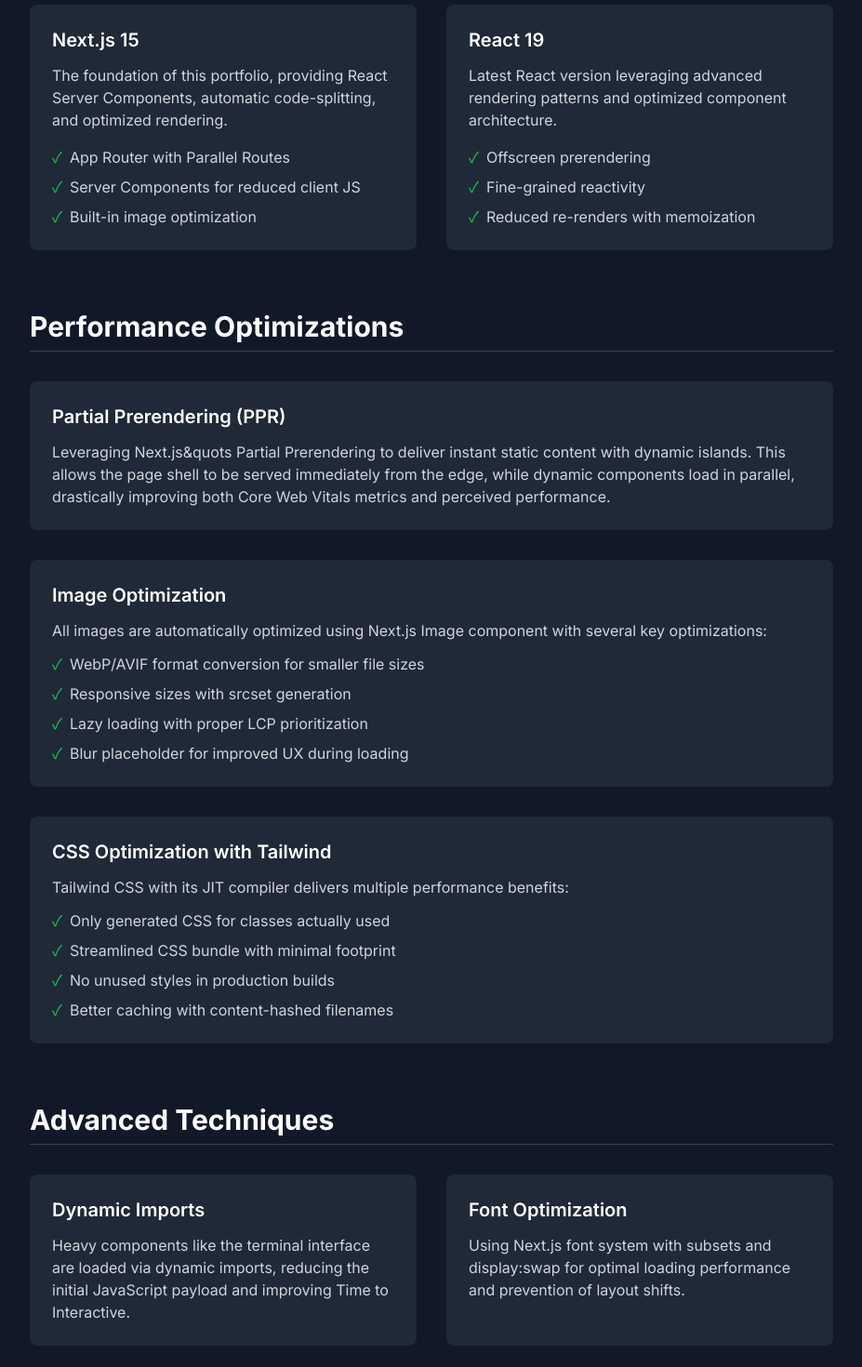
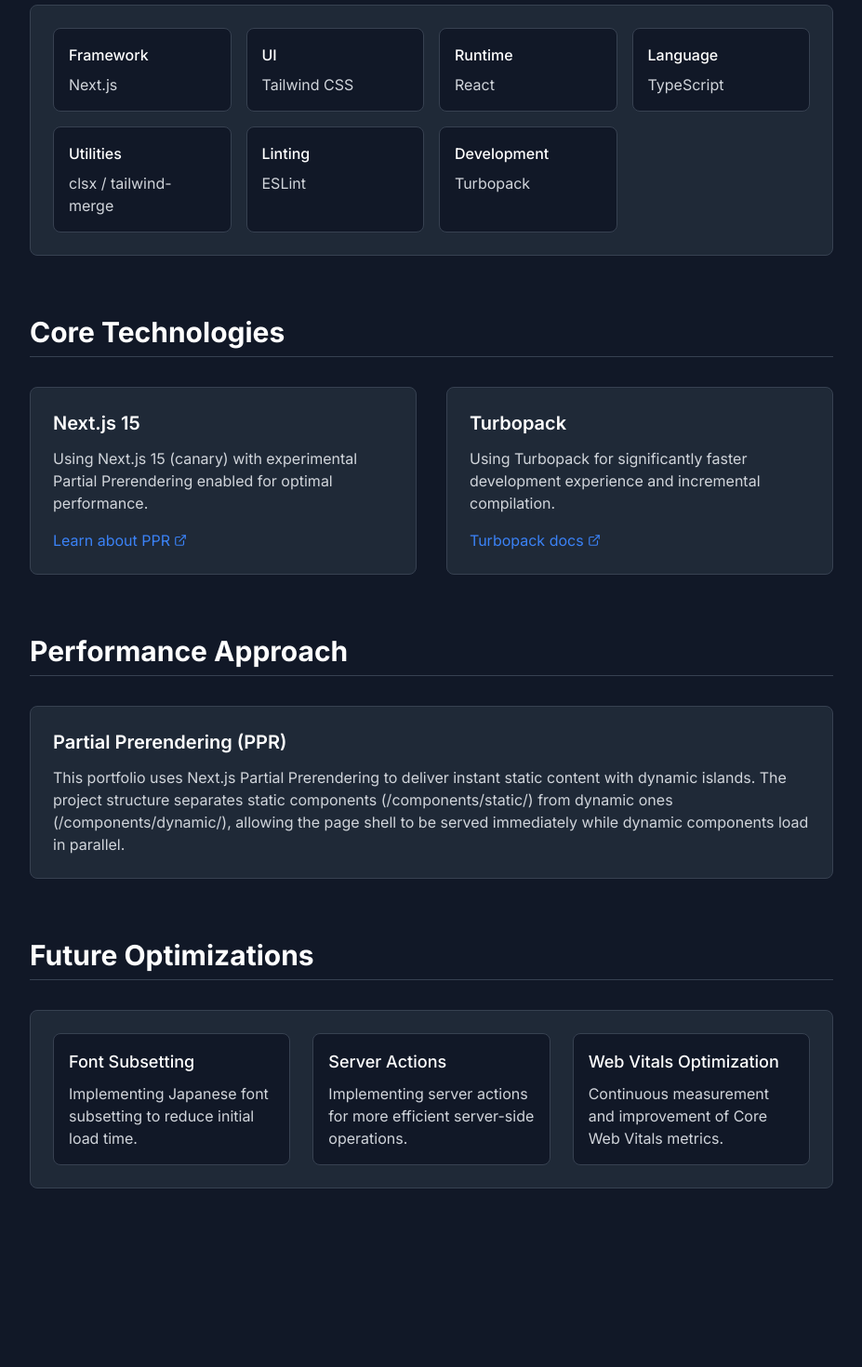
Before and after one commit to enumura1/portofolio-site-v3, a Next.js app: page /tech-stack in a window 1280 px wide. Shown: the part 400-1870 px from the top of the page at 93% size, without its empty margins (176-1103 px from the left). After the commit the page ends 1742 px from the top, so only its background shows below. Built offline with nearby package versions, Linux system fonts and the light colour scheme.

Commit message:
refactor:tech-stack page content

```diff
--- a/src/app/tech-stack/page.tsx
+++ b/src/app/tech-stack/page.tsx
@@ -1,8 +1,9 @@
 import Link from 'next/link'
+import { ExternalLink } from 'lucide-react'
 
 export const metadata = {
-  title: 'Web Performance Insights | enumura1',
-  description: 'Frontend performance optimization techniques and strategies used in this portfolio',
+  title: 'Tech Stack | enumura1',
+  description: 'Modern web technologies used in this portfolio',
 }
 
 export default function TechStack() {
@@ -24,194 +25,133 @@
 
         <section className="mb-16">
           <h2 className="text-2xl md:text-3xl font-bold mb-8 pb-2 border-b border-gray-200 dark:border-gray-700">
-            Core Technologies
+            Technology Stack
           </h2>
-          <div className="grid grid-cols-1 md:grid-cols-2 gap-8">
-            <div className="bg-gray-50 dark:bg-gray-800 p-6 rounded-lg">
-              <h3 className="text-xl font-semibold mb-3">Next.js 15</h3>
-              <p className="text-gray-600 dark:text-gray-300 mb-4">
-                The foundation of this portfolio, providing React Server Components,
-                automatic code-splitting, and optimized rendering.
-              </p>
-              <ul className="space-y-2 text-gray-600 dark:text-gray-300">
-                <li className="flex items-start">
-                  <span className="text-green-500 mr-2">✓</span>
-                  <span>App Router with Parallel Routes</span>
-                </li>
-                <li className="flex items-start">
-                  <span className="text-green-500 mr-2">✓</span>
-                  <span>Server Components for reduced client JS</span>
-                </li>
-                <li className="flex items-start">
-                  <span className="text-green-500 mr-2">✓</span>
-                  <span>Built-in image optimization</span>
-                </li>
-              </ul>
-            </div>
 
-            <div className="bg-gray-50 dark:bg-gray-800 p-6 rounded-lg">
-              <h3 className="text-xl font-semibold mb-3">React 19</h3>
-              <p className="text-gray-600 dark:text-gray-300 mb-4">
-                Latest React version leveraging advanced rendering patterns
-                and optimized component architecture.
-              </p>
-              <ul className="space-y-2 text-gray-600 dark:text-gray-300">
-                <li className="flex items-start">
-                  <span className="text-green-500 mr-2">✓</span>
-                  <span>Offscreen prerendering</span>
-                </li>
-                <li className="flex items-start">
-                  <span className="text-green-500 mr-2">✓</span>
-                  <span>Fine-grained reactivity</span>
-                </li>
-                <li className="flex items-start">
-                  <span className="text-green-500 mr-2">✓</span>
-                  <span>Reduced re-renders with memoization</span>
-                </li>
-              </ul>
+          <div className="bg-gray-50 dark:bg-gray-800 p-6 rounded-lg border border-gray-200 dark:border-gray-700 transition-all hover:border-blue-200 dark:hover:border-blue-700 hover:shadow-md">
+            <div className="grid grid-cols-2 md:grid-cols-4 gap-4">
+              <div className="bg-white dark:bg-gray-900 p-4 rounded-lg border border-gray-200 dark:border-gray-700 transition-all hover:border-blue-200 dark:hover:border-blue-700 hover:shadow-sm">
+                <h4 className="font-medium mb-2">Framework</h4>
+                <p className="text-gray-600 dark:text-gray-300">Next.js</p>
+              </div>
+
+              <div className="bg-white dark:bg-gray-900 p-4 rounded-lg border border-gray-200 dark:border-gray-700 transition-all hover:border-blue-200 dark:hover:border-blue-700 hover:shadow-sm">
+                <h4 className="font-medium mb-2">UI</h4>
+                <p className="text-gray-600 dark:text-gray-300">Tailwind CSS</p>
+              </div>
+
+              <div className="bg-white dark:bg-gray-900 p-4 rounded-lg border border-gray-200 dark:border-gray-700 transition-all hover:border-blue-200 dark:hover:border-blue-700 hover:shadow-sm">
+                <h4 className="font-medium mb-2">Runtime</h4>
+                <p className="text-gray-600 dark:text-gray-300">React</p>
+              </div>
+
+              <div className="bg-white dark:bg-gray-900 p-4 rounded-lg border border-gray-200 dark:border-gray-700 transition-all hover:border-blue-200 dark:hover:border-blue-700 hover:shadow-sm">
+                <h4 className="font-medium mb-2">Language</h4>
+                <p className="text-gray-600 dark:text-gray-300">TypeScript</p>
+              </div>
+
+              <div className="bg-white dark:bg-gray-900 p-4 rounded-lg border border-gray-200 dark:border-gray-700 transition-all hover:border-blue-200 dark:hover:border-blue-700 hover:shadow-sm">
+                <h4 className="font-medium mb-2">Utilities</h4>
+                <p className="text-gray-600 dark:text-gray-300">clsx / tailwind-merge</p>
+              </div>
+
+              <div className="bg-white dark:bg-gray-900 p-4 rounded-lg border border-gray-200 dark:border-gray-700 transition-all hover:border-blue-200 dark:hover:border-blue-700 hover:shadow-sm">
+                <h4 className="font-medium mb-2">Linting</h4>
+                <p className="text-gray-600 dark:text-gray-300">ESLint</p>
+              </div>
+
+              <div className="bg-white dark:bg-gray-900 p-4 rounded-lg border border-gray-200 dark:border-gray-700 transition-all hover:border-blue-200 dark:hover:border-blue-700 hover:shadow-sm">
+                <h4 className="font-medium mb-2">Development</h4>
+                <p className="text-gray-600 dark:text-gray-300">Turbopack</p>
+              </div>
             </div>
           </div>
         </section>
 
         <section className="mb-16">
           <h2 className="text-2xl md:text-3xl font-bold mb-8 pb-2 border-b border-gray-200 dark:border-gray-700">
-            Performance Optimizations
+            Core Technologies
           </h2>
-
-          <div className="space-y-8">
-            <div className="bg-gray-50 dark:bg-gray-800 p-6 rounded-lg">
-              <h3 className="text-xl font-semibold mb-3">Partial Prerendering (PPR)</h3>
-              <p className="text-gray-600 dark:text-gray-300">
-                Leveraging Next.js&quots Partial Prerendering to deliver instant static content with dynamic islands.
-                This allows the page shell to be served immediately from the edge, while dynamic
-                components load in parallel, drastically improving both Core Web Vitals metrics and
-                perceived performance.
+          <div className="grid grid-cols-1 md:grid-cols-2 gap-8">
+            <div className="bg-gray-50 dark:bg-gray-800 p-6 rounded-lg border border-gray-200 dark:border-gray-700 transition-all hover:border-blue-200 dark:hover:border-blue-700 hover:shadow-md">
+              <h3 className="text-xl font-semibold mb-3">Next.js 15</h3>
+              <p className="text-gray-600 dark:text-gray-300 mb-4">
+                Using Next.js 15 (canary) with experimental Partial Prerendering enabled for optimal performance.
               </p>
+              <div className="flex mt-4">
+                <a
+                  href="https://nextjs.org/docs/app/building-your-application/rendering/partial-prerendering"
+                  target="_blank"
+                  rel="noopener noreferrer"
+                  className="text-blue-500 hover:text-blue-600 inline-flex items-center"
+                >
+                  Learn about PPR <ExternalLink size={14} className="ml-1" />
+                </a>
+              </div>
             </div>
 
-            <div className="bg-gray-50 dark:bg-gray-800 p-6 rounded-lg">
-              <h3 className="text-xl font-semibold mb-3">Image Optimization</h3>
-              <p className="text-gray-600 dark:text-gray-300">
-                All images are automatically optimized using Next.js Image component with several key optimizations:
+            <div className="bg-gray-50 dark:bg-gray-800 p-6 rounded-lg border border-gray-200 dark:border-gray-700 transition-all hover:border-blue-200 dark:hover:border-blue-700 hover:shadow-md">
+              <h3 className="text-xl font-semibold mb-3">Turbopack</h3>
+              <p className="text-gray-600 dark:text-gray-300 mb-4">
+                Using Turbopack for significantly faster development experience and incremental compilation.
               </p>
-              <ul className="mt-3 space-y-2 text-gray-600 dark:text-gray-300">
-                <li className="flex items-start">
-                  <span className="text-green-500 mr-2">✓</span>
-                  <span>WebP/AVIF format conversion for smaller file sizes</span>
-                </li>
-                <li className="flex items-start">
-                  <span className="text-green-500 mr-2">✓</span>
-                  <span>Responsive sizes with srcset generation</span>
-                </li>
-                <li className="flex items-start">
-                  <span className="text-green-500 mr-2">✓</span>
-                  <span>Lazy loading with proper LCP prioritization</span>
-                </li>
-                <li className="flex items-start">
-                  <span className="text-green-500 mr-2">✓</span>
-                  <span>Blur placeholder for improved UX during loading</span>
-                </li>
-              </ul>
-            </div>
-
-            <div className="bg-gray-50 dark:bg-gray-800 p-6 rounded-lg">
-              <h3 className="text-xl font-semibold mb-3">CSS Optimization with Tailwind</h3>
-              <p className="text-gray-600 dark:text-gray-300">
-                Tailwind CSS with its JIT compiler delivers multiple performance benefits:
-              </p>
-              <ul className="mt-3 space-y-2 text-gray-600 dark:text-gray-300">
-                <li className="flex items-start">
-                  <span className="text-green-500 mr-2">✓</span>
-                  <span>Only generated CSS for classes actually used</span>
-                </li>
-                <li className="flex items-start">
-                  <span className="text-green-500 mr-2">✓</span>
-                  <span>Streamlined CSS bundle with minimal footprint</span>
-                </li>
-                <li className="flex items-start">
-                  <span className="text-green-500 mr-2">✓</span>
-                  <span>No unused styles in production builds</span>
-                </li>
-                <li className="flex items-start">
-                  <span className="text-green-500 mr-2">✓</span>
-                  <span>Better caching with content-hashed filenames</span>
-                </li>
-              </ul>
+              <div className="flex mt-4">
+                <a
+                  href="https://turbo.build/pack"
+                  target="_blank"
+                  rel="noopener noreferrer"
+                  className="text-blue-500 hover:text-blue-600 inline-flex items-center"
+                >
+                  Turbopack docs <ExternalLink size={14} className="ml-1" />
+                </a>
+              </div>
             </div>
           </div>
         </section>
 
         <section className="mb-16">
           <h2 className="text-2xl md:text-3xl font-bold mb-8 pb-2 border-b border-gray-200 dark:border-gray-700">
-            Advanced Techniques
+            Performance Approach
           </h2>
 
-          <div className="grid grid-cols-1 md:grid-cols-2 gap-8">
-            <div className="bg-gray-50 dark:bg-gray-800 p-6 rounded-lg">
-              <h3 className="text-xl font-semibold mb-3">Dynamic Imports</h3>
-              <p className="text-gray-600 dark:text-gray-300">
-                Heavy components like the terminal interface are loaded via dynamic imports,
-                reducing the initial JavaScript payload and improving Time to Interactive.
-              </p>
-            </div>
-
-            <div className="bg-gray-50 dark:bg-gray-800 p-6 rounded-lg">
-              <h3 className="text-xl font-semibold mb-3">Font Optimization</h3>
-              <p className="text-gray-600 dark:text-gray-300">
-                Using Next.js font system with subsets and display:swap for optimal loading
-                performance and prevention of layout shifts.
-              </p>
-            </div>
-
-            <div className="bg-gray-50 dark:bg-gray-800 p-6 rounded-lg">
-              <h3 className="text-xl font-semibold mb-3">Route Prefetching</h3>
-              <p className="text-gray-600 dark:text-gray-300">
-                Intelligent prefetching of likely navigation routes to create
-                near-instant page transitions for improved user experience.
-              </p>
-            </div>
-
-            <div className="bg-gray-50 dark:bg-gray-800 p-6 rounded-lg">
-              <h3 className="text-xl font-semibold mb-3">Bundle Analysis</h3>
-              <p className="text-gray-600 dark:text-gray-300">
-                Regular bundle analysis to identify and eliminate unnecessary dependencies
-                and ensure optimal client-side code delivery.
-              </p>
-            </div>
+          <div className="bg-gray-50 dark:bg-gray-800 p-6 rounded-lg border border-gray-200 dark:border-gray-700 transition-all hover:border-blue-200 dark:hover:border-blue-700 hover:shadow-md">
+            <h3 className="text-xl font-semibold mb-3">Partial Prerendering (PPR)</h3>
+            <p className="text-gray-600 dark:text-gray-300">
+              This portfolio uses Next.js Partial Prerendering to deliver instant static content with dynamic islands.
+              The project structure separates static components (/components/static/) from dynamic ones (/components/dynamic/),
+              allowing the page shell to be served immediately while dynamic components load in parallel.
+            </p>
           </div>
         </section>
 
         <section>
           <h2 className="text-2xl md:text-3xl font-bold mb-8 pb-2 border-b border-gray-200 dark:border-gray-700">
-            Performance Metrics
+            Future Optimizations
           </h2>
 
-          <div className="bg-gray-50 dark:bg-gray-800 p-6 rounded-lg">
-            <h3 className="text-xl font-semibold mb-4">Core Web Vitals</h3>
-
-            <div className="grid grid-cols-1 sm:grid-cols-3 gap-6">
-              <div className="bg-white dark:bg-gray-900 p-4 rounded-lg shadow-sm">
-                <div className="text-green-500 text-2xl font-bold mb-2">0.3s</div>
-                <div className="text-gray-700 dark:text-gray-300 font-medium">LCP</div>
-                <div className="text-gray-500 dark:text-gray-400 text-sm mt-1">Largest Contentful Paint</div>
+          <div className="bg-gray-50 dark:bg-gray-800 p-6 rounded-lg border border-gray-200 dark:border-gray-700 transition-all hover:border-blue-200 dark:hover:border-blue-700 hover:shadow-md">
+            <div className="grid grid-cols-1 md:grid-cols-3 gap-6">
+              <div className="bg-white dark:bg-gray-900 p-4 rounded-lg border border-gray-200 dark:border-gray-700 transition-all hover:border-blue-200 dark:hover:border-blue-700 hover:shadow-sm">
+                <h4 className="font-medium text-lg mb-2">Font Subsetting</h4>
+                <p className="text-gray-600 dark:text-gray-300">
+                  Implementing Japanese font subsetting to reduce initial load time.
+                </p>
               </div>
 
-              <div className="bg-white dark:bg-gray-900 p-4 rounded-lg shadow-sm">
-                <div className="text-green-500 text-2xl font-bold mb-2">0.05s</div>
-                <div className="text-gray-700 dark:text-gray-300 font-medium">FID</div>
-                <div className="text-gray-500 dark:text-gray-400 text-sm mt-1">First Input Delay</div>
+              <div className="bg-white dark:bg-gray-900 p-4 rounded-lg border border-gray-200 dark:border-gray-700 transition-all hover:border-blue-200 dark:hover:border-blue-700 hover:shadow-sm">
+                <h4 className="font-medium text-lg mb-2">Server Actions</h4>
+                <p className="text-gray-600 dark:text-gray-300">
+                  Implementing server actions for more efficient server-side operations.
+                </p>
               </div>
 
-              <div className="bg-white dark:bg-gray-900 p-4 rounded-lg shadow-sm">
-                <div className="text-green-500 text-2xl font-bold mb-2">0.02</div>
-                <div className="text-gray-700 dark:text-gray-300 font-medium">CLS</div>
-                <div className="text-gray-500 dark:text-gray-400 text-sm mt-1">Cumulative Layout Shift</div>
+              <div className="bg-white dark:bg-gray-900 p-4 rounded-lg border border-gray-200 dark:border-gray-700 transition-all hover:border-blue-200 dark:hover:border-blue-700 hover:shadow-sm">
+                <h4 className="font-medium text-lg mb-2">Web Vitals Optimization</h4>
+                <p className="text-gray-600 dark:text-gray-300">
+                  Continuous measurement and improvement of Core Web Vitals metrics.
+                </p>
               </div>
             </div>
-
-            <p className="mt-6 text-gray-600 dark:text-gray-300 text-center">
-              All metrics in the &quotGood&quot range according to Google&quots Core Web Vitals assessment.
-            </p>
           </div>
         </section>
       </div>
```
